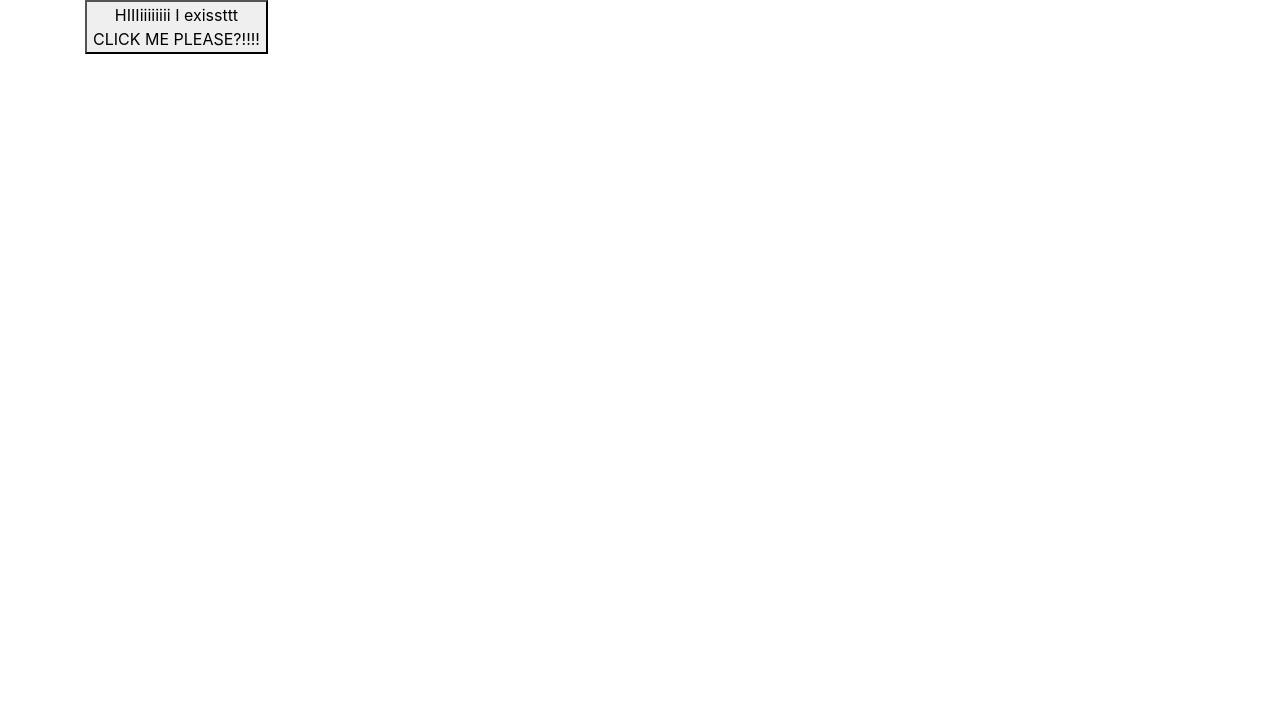
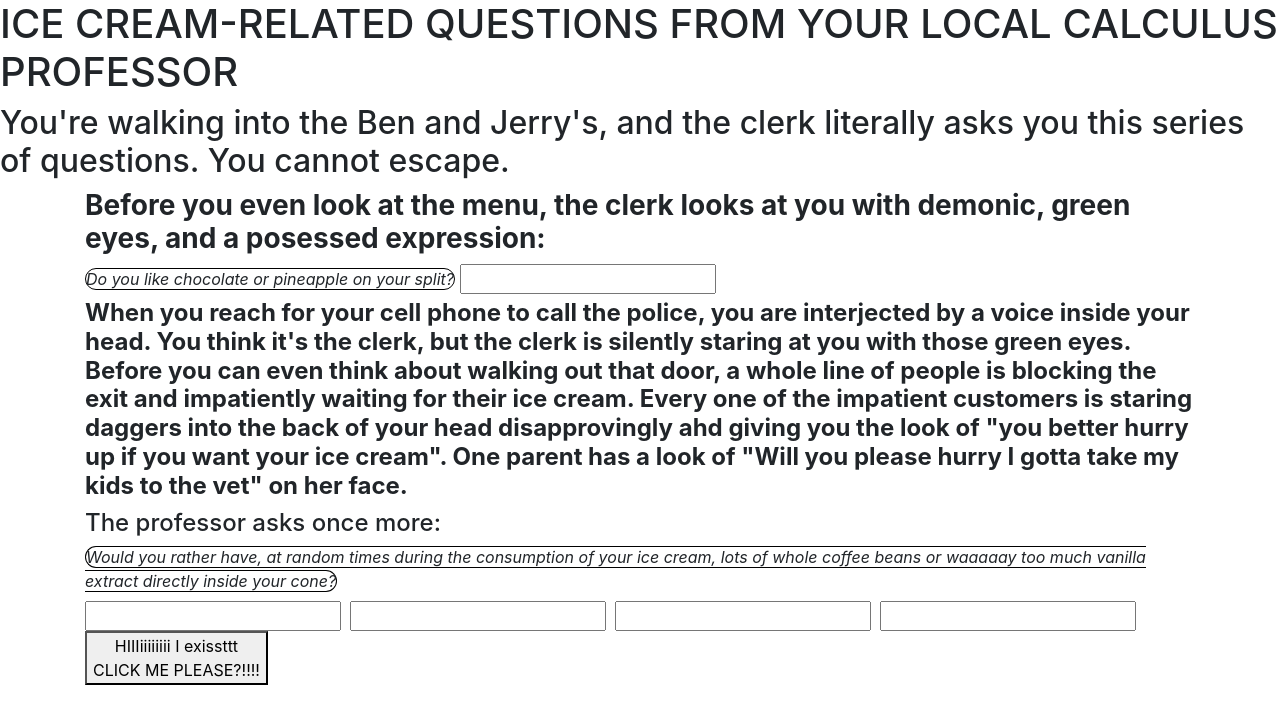
Before and after one commit to M00nDrag0n/Looping3, a plain HTML site: page index-extraData.html in a window 1280 px wide. Drawn offline with nearby package versions, Linux system fonts and the light colour scheme.

Commit message:
just messing around

```diff
--- a/css/styles-extraData.css
+++ b/css/styles-extraData.css
@@ -0,0 +1,14 @@
+body {
+
+}
+
+
+.professor {
+  font-style: italic;
+  text-shadow: 15px;
+  border-style: solid;
+  border-color: black;
+  border-radius: 500px;
+  border-width: thin;
+
+}
--- a/index-extraData.html
+++ b/index-extraData.html
@@ -5,14 +5,39 @@
   <link href="css/styles-extraData.css" rel="stylesheet" type="text/css">
   <script src="https://code.jquery.com/jquery-3.4.1.js"></script>
   <script src="js/scripts-extraData.js"></script>
-  <title>This Is Until We Come Up With A New Title</title>
+  <title>ICE CREAM!!!!!!!!!!!!!!!!!!!!!!!!</title>
 </head>
 
 <body>
+
+  <h1>ICE CREAM-RELATED QUESTIONS FROM YOUR LOCAL CALCULUS PROFESSOR</h1>
+  <h2>You're walking into the Ben and Jerry's, and the clerk literally asks you this series of questions. You cannot escape.</h2>
 <div class="container">
 <form id = "input">
+  <h3><strong>Before you even look at the menu, the clerk looks at you with demonic, green eyes, and a posessed expression:</strong></h3>
+  <label for="topping1"><span class="professor">Do you like chocolate or pineapple on your split?</span></label>
+  <input id="topping1">
 
 
+<h4><strong>When you reach for your cell phone to call the police, you are interjected by a voice inside your head. You think it's the clerk, but the clerk is silently staring at you with those green eyes. Before you can even think about walking out that door, a whole line of people is blocking the exit and impatiently waiting for their ice cream. Every one of the impatient customers is staring daggers into the back of your head disapprovingly ahd giving you the look of "you better hurry up if you want your ice cream". One parent has a look of "Will you please hurry I gotta take my kids to the vet" on her face.</strong></h4>
+<h4>The professor asks once more:</h4>
+  <label for="wyr1"><span class="professor">Would you rather have, at random times during the consumption of your ice cream, lots of whole coffee beans or waaaaay too much vanilla extract directly inside your cone?</span></label>
+  <input id="wyr1">
+
+
+
+  <label for=""></label>
+  <input id="">
+
+
+
+  <label for=""></label>
+  <input id="">
+
+
+
+  <label for=""></label>
+  <input id="">
 
 
 
@@ -24,6 +49,15 @@
 
 
 
+</div>
+
+  <div id="output">
+
+
+
+
+
+  </div>
 
 
 
@@ -31,9 +65,6 @@
 
 
 
-
-
-</div>
 
 
 
--- a/js/scripts-extraData.js
+++ b/js/scripts-extraData.js
@@ -0,0 +1,10 @@
+$(document).reaady(function() {
+   $("#input").submit(function(event) {
+     event.preventDefault;
+
+      var toppings = ["pineapple", "coffee beans", "vanilla extract", "cheetos", "salad dressing", "chcolate chips"]
+
+      $("#output").text()
+
+   })
+})
```
